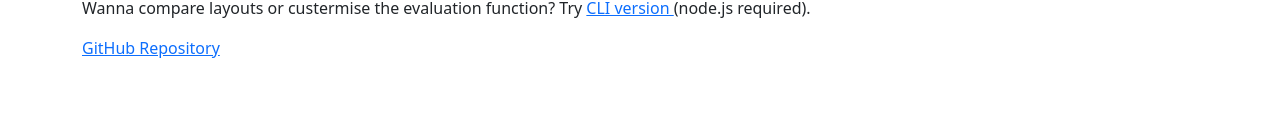
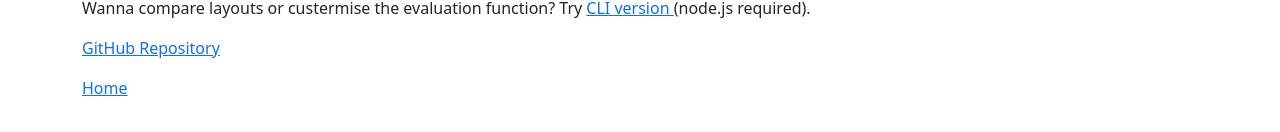
Before and after one commit to oha-Ohashi/ortho_search, a Vue app: page /my01 in a window 1280 px wide. Shown: the part 878-1010 px from the top of the page. Before the commit the page ends 986 px from the top, so only its background shows below. Built offline with nearby package versions, Linux system fonts and the light colour scheme.

Commit message:
link to home

```diff
--- a/src/views/My01View.vue
+++ b/src/views/My01View.vue
@@ -20,5 +20,7 @@ import My01 from '@/components/My01.vue'
     <p><a href="https://github.com/oha-Ohashi/ortho_search">
       GitHub Repository
     </a></p>
+    <p><a href="https://oha-ohashi.github.io/">Home
+    </a></p>
   </footer>
 </template>
```
